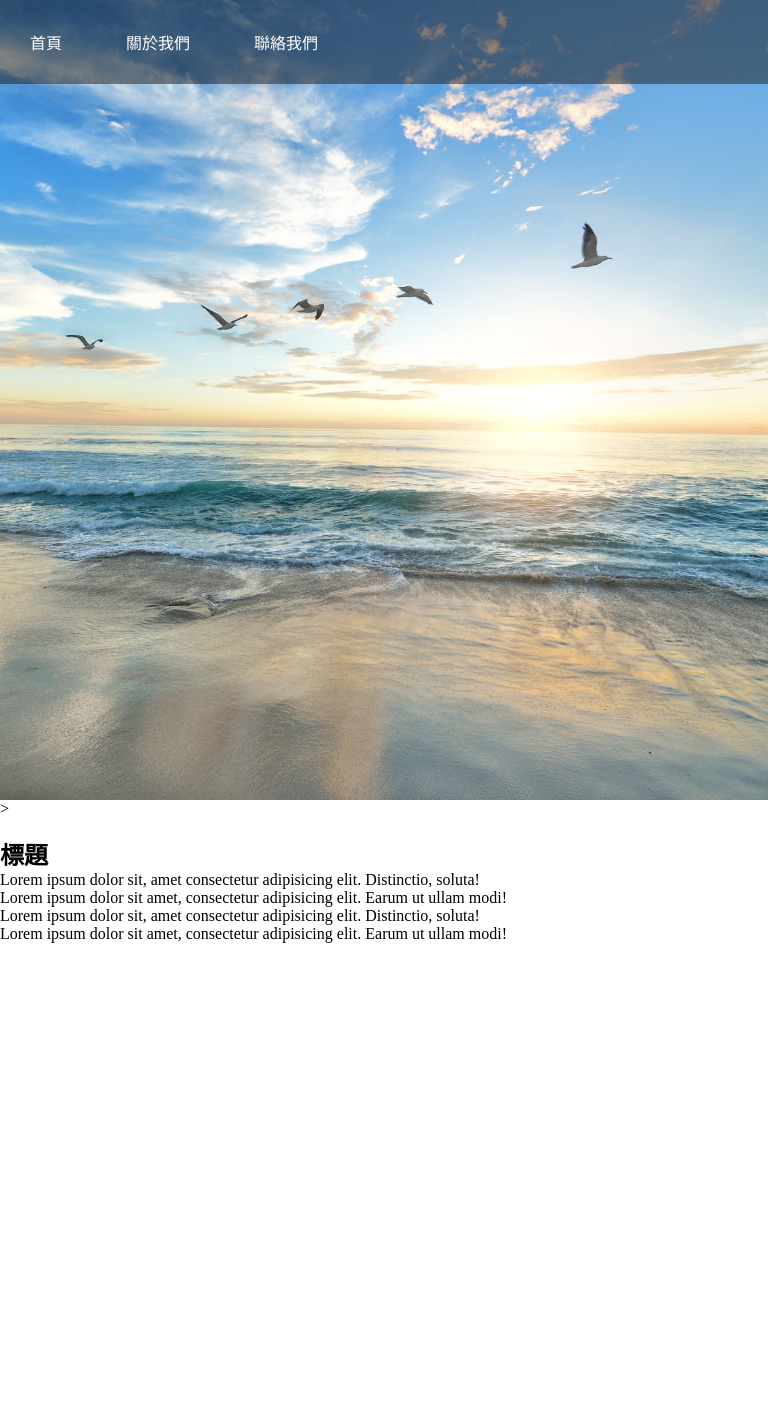
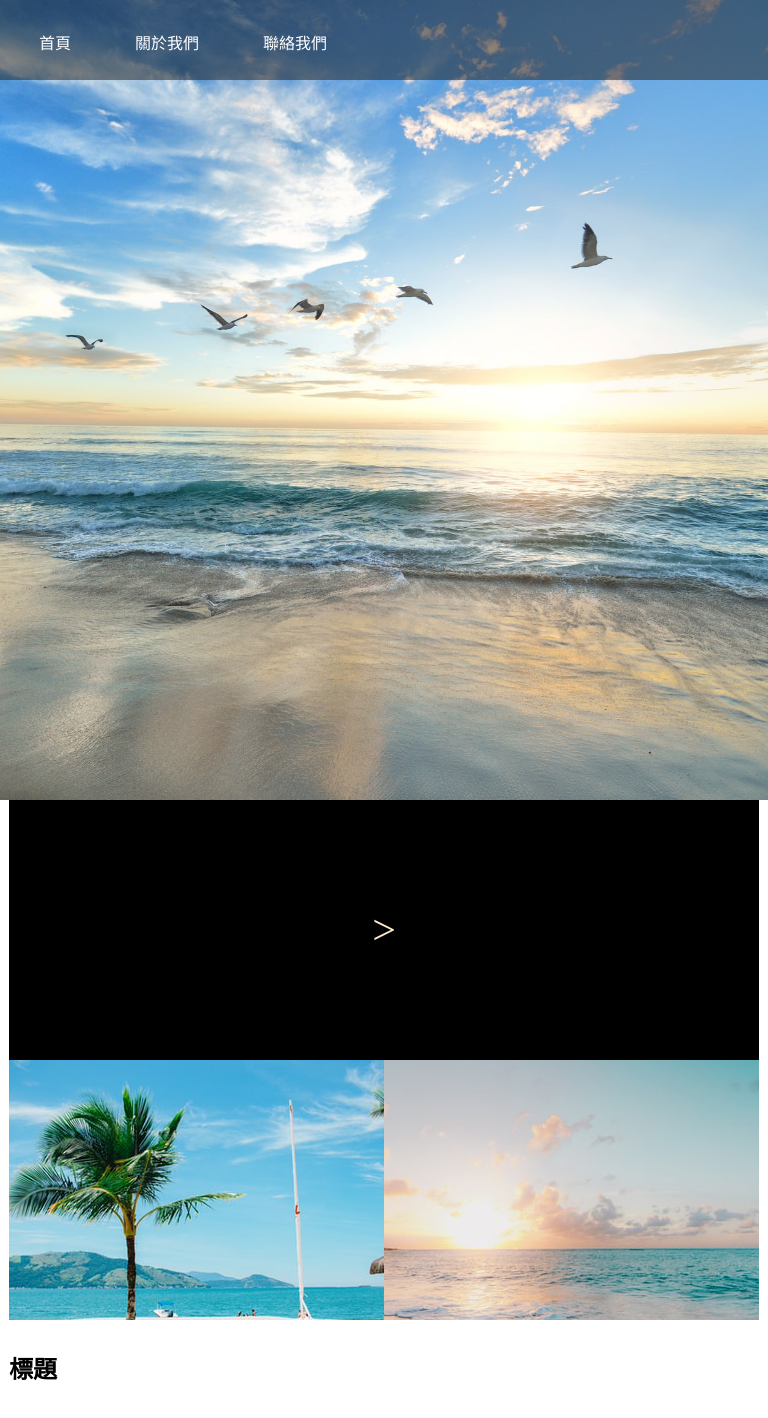
Before and after one commit to Barryweb/RWD-Web, a plain HTML site: page index.html in a window 768 px wide. Shown: the top 1418 px of the page. Before the commit the page ends 943 px from the top, so only its background shows below. Drawn offline with Linux system fonts and the light colour scheme.

Commit message:
RWDforPAD

```diff
--- a/index.html
+++ b/index.html
@@ -1,5 +1,5 @@
 <!DOCTYPE html>
-<html lang="en">
+<html lang="zh">
 
 <head>
     <meta charset="UTF-8">
@@ -22,10 +22,11 @@
 
     </div>
     <!-- 圖片 -->
-    <div>></div>
+
     <section id="picture">
-        <img src="" alt="">
-        <img src="" alt="">
+        <div>></div>
+        <div></div>
+        <div></div>
     </section>
     <!-- 內容 -->
     <section id="content">
--- a/style.scss
+++ b/style.scss
@@ -1,3 +1,7 @@
+@mixin desktop-box {
+    width: 1200px;
+    margin: 0 auto;
+}
 * {
     margin: 0;
     padding: 0;
@@ -9,9 +13,9 @@ nav {
     padding: 30px 0;
     position: fixed;
     width: 100%;
+    height: 80px;
     div{
-        width: 1200px;
-        margin: 0 auto;
+        @include desktop-box();
         a{
             padding: 0 30px;
             color: white;
@@ -31,3 +35,74 @@ nav {
     width: 100%;
     height: 100vh;
 }
+#picture{
+    @include desktop-box();
+    display: grid;
+    grid-template-columns:repeat(3, 1fr);
+
+    div{
+        height: 260px;
+        &:nth-child(1){
+            background: black;
+            font-size: 42px;
+            display: grid;
+            align-items: center;
+            text-align: center;
+            color: blanchedalmond;
+        }
+
+        &:nth-child(2){
+            background: url(./img/d-beach-1.jpg);
+            background-size: 100%;
+        }
+        &:nth-child(3){
+            background: url(./img/d-beach-2.jpg);
+            background-size: 100%;
+        }
+    }
+}
+#content{
+    @include desktop-box();
+    display: grid;
+    grid-template-columns: repeat(2,1fr);
+    grid-gap: 50px;
+    h1{
+        grid-column: 1/3;
+        padding: 30px 0;
+    }
+    p{
+        line-height: 2;
+        margin-bottom: 20px;
+    }
+
+}
+@media  screen and(min-width:768px) and (max-width:1199px){
+    @mixin table-box  {
+        width: 750px;
+        margin: 0 auto;
+        transition: 0.3s;
+    }
+    nav{
+        div{
+            @include table-box();
+            height: 300px;
+        }
+    }
+    #picture{
+        @include table-box();
+        display: grid;
+        grid-template-columns: repeat(2,1fr);
+        div:nth-child(1){
+            grid-column: 1/3;
+        }
+        div:nth-child(2){
+            background: url(/img/p-beach-1.jpg);
+        }
+        div:nth-child(3){
+            background: url(/img/p-beach-2.jpg);
+        }
+    }
+    #content{
+        @include table-box();
+    }
+}
```
Also changed, not shown: style.css, 1 other file.
